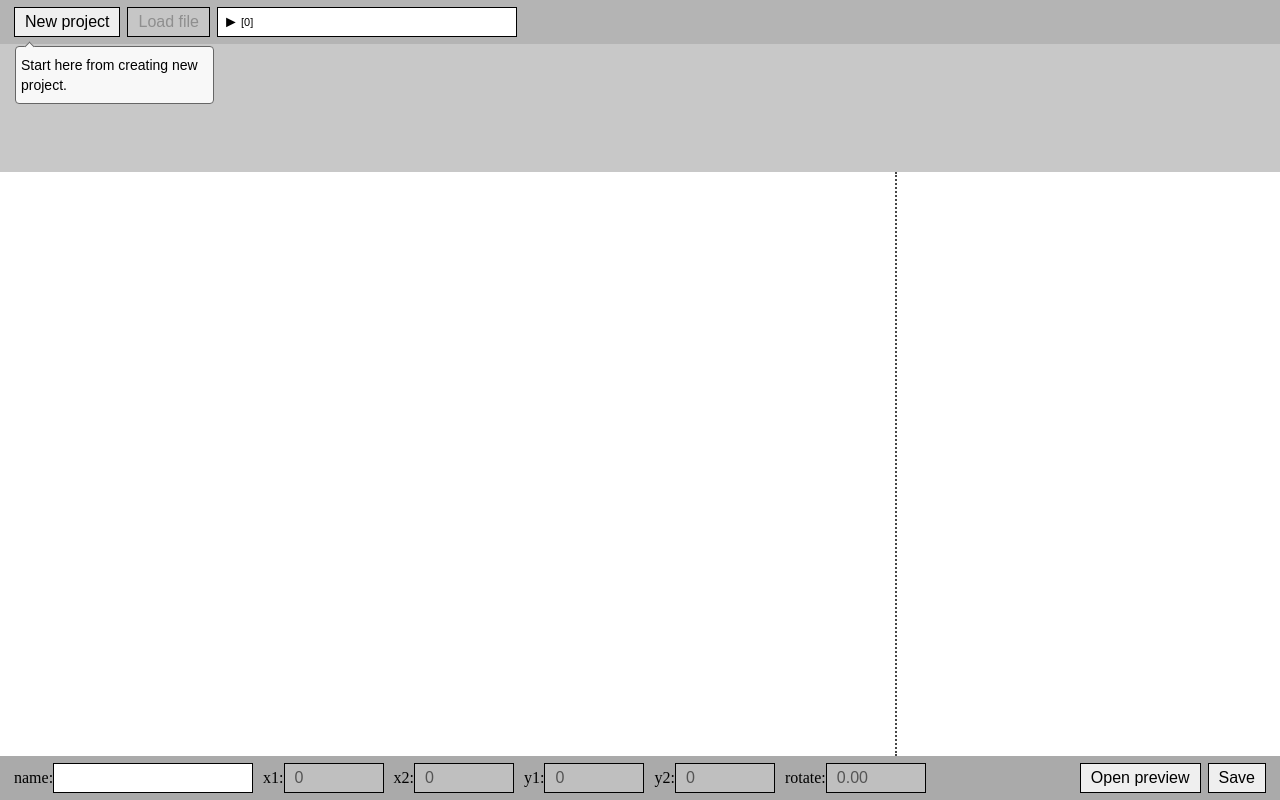
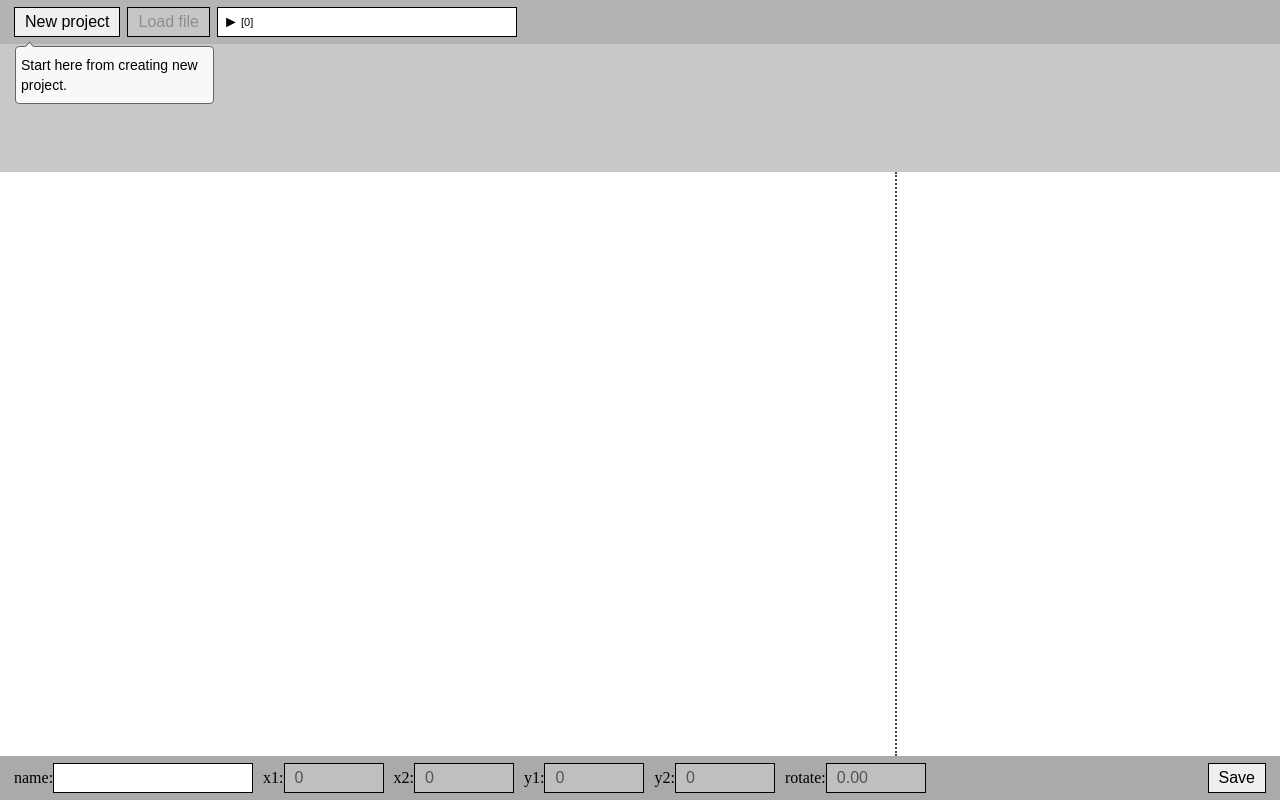
Before and after one commit to charJKL/react.split.v2, a React (Create React App) app: page / in a window 1280 px wide. Built offline with nearby package versions, Linux system fonts and the light colour scheme.

Commit message:
Remove preview button feature.

```diff
--- a/src/components/Footer.tsx
+++ b/src/components/Footer.tsx
@@ -12,10 +12,6 @@ const Footer = ({className}: CustomHTMLAttributes) : JSX.Element =>
 	const dispatch = useAppDispatch();
 	const [downloadRef, setDownloadRef] = useRefElement<HTMLAnchorElement>(null);
 
-	const openPreviewHandler = () =>
-	{
-
-	}
 	const saveResultHandler = async () =>
 	{
 		if(downloadRef == null) return;
@@ -31,7 +27,6 @@ const Footer = ({className}: CustomHTMLAttributes) : JSX.Element =>
 		<footer className={classNameForFooter}>
 			<EditorInput className={css.editor} />
 			<div className={css.buttons}>
-				<button className={css.button} onClick={openPreviewHandler}>Open preview</button>
 				<button className={css.button} onClick={saveResultHandler}>Save</button>
 			</div>
 			<a href="blob:" download="mock.txt" ref={setDownloadRef}></a>
```
